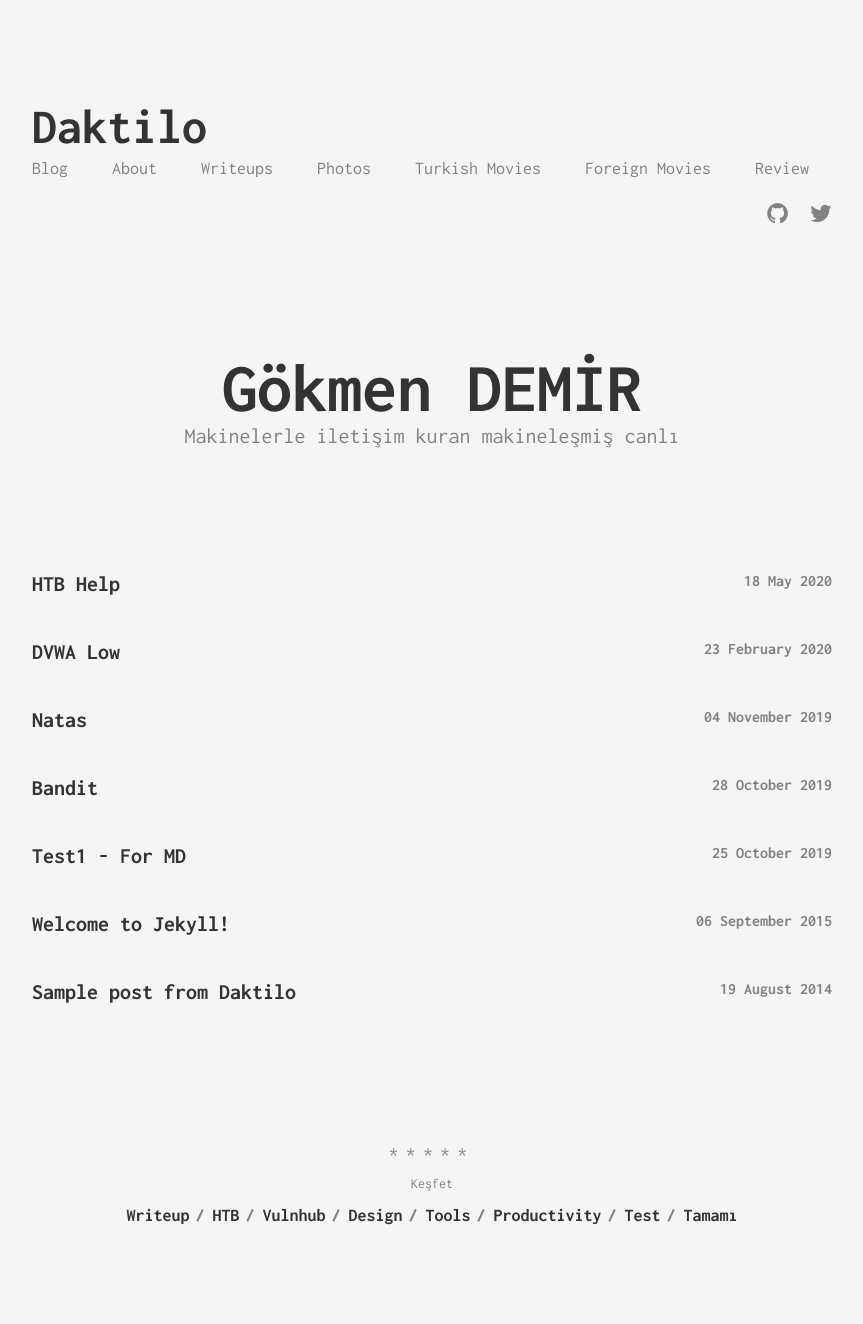
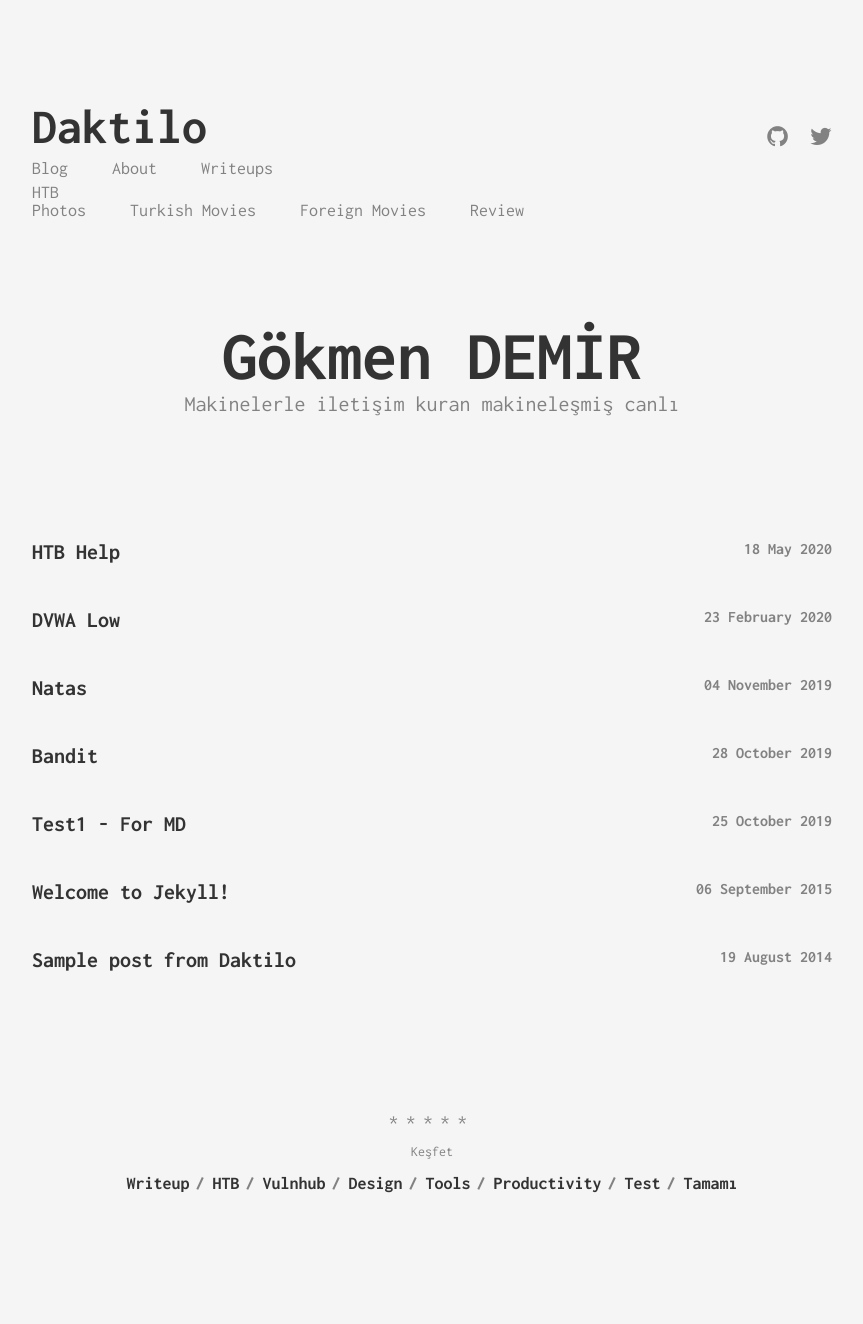
Before and after one commit to JohnGkmn/JohnGkmn.github.io, a Jekyll site: the page built from index.html, in a window 1280 px wide. Shown: the whole page, without its empty margins (208-1071 px from the left). Built offline with Jekyll 4.4.1, drawn with Linux system fonts in a browser that asks for light colours; after the commit the page ends 1292 px from its top, so only the background shows below that.

Commit message:
alt menu deneme

```diff
--- a/_includes/header.html
+++ b/_includes/header.html
@@ -15,6 +15,7 @@
             <li class="menu__entry"><a href="{{ '/' | prepend: site.baseurl }}">Blog</a></li>
             <li class="menu__entry"><a href="{{ '/about' | prepend: site.baseurl }}">About</a></li>
             <li class="menu__entry"><a href="{{ '/writeups' | prepend: site.baseurl }}">Writeups</a></li>
+            <ul class="menu"><li class="menu__entry"><a href="{{ '/htb' | prepend: site.baseurl }}">HTB</a></li></ul>
             <li class="menu__entry"><a href="{{ '/photos' | prepend: site.baseurl }}">Photos</a></li>
             <li class="menu__entry"><a href="{{ '/turkishmovies' | prepend: site.baseurl }}">Turkish Movies</a></li>
             <li class="menu__entry"><a href="{{ '/foreignmovies' | prepend: site.baseurl }}">Foreign Movies</a></li>
```
